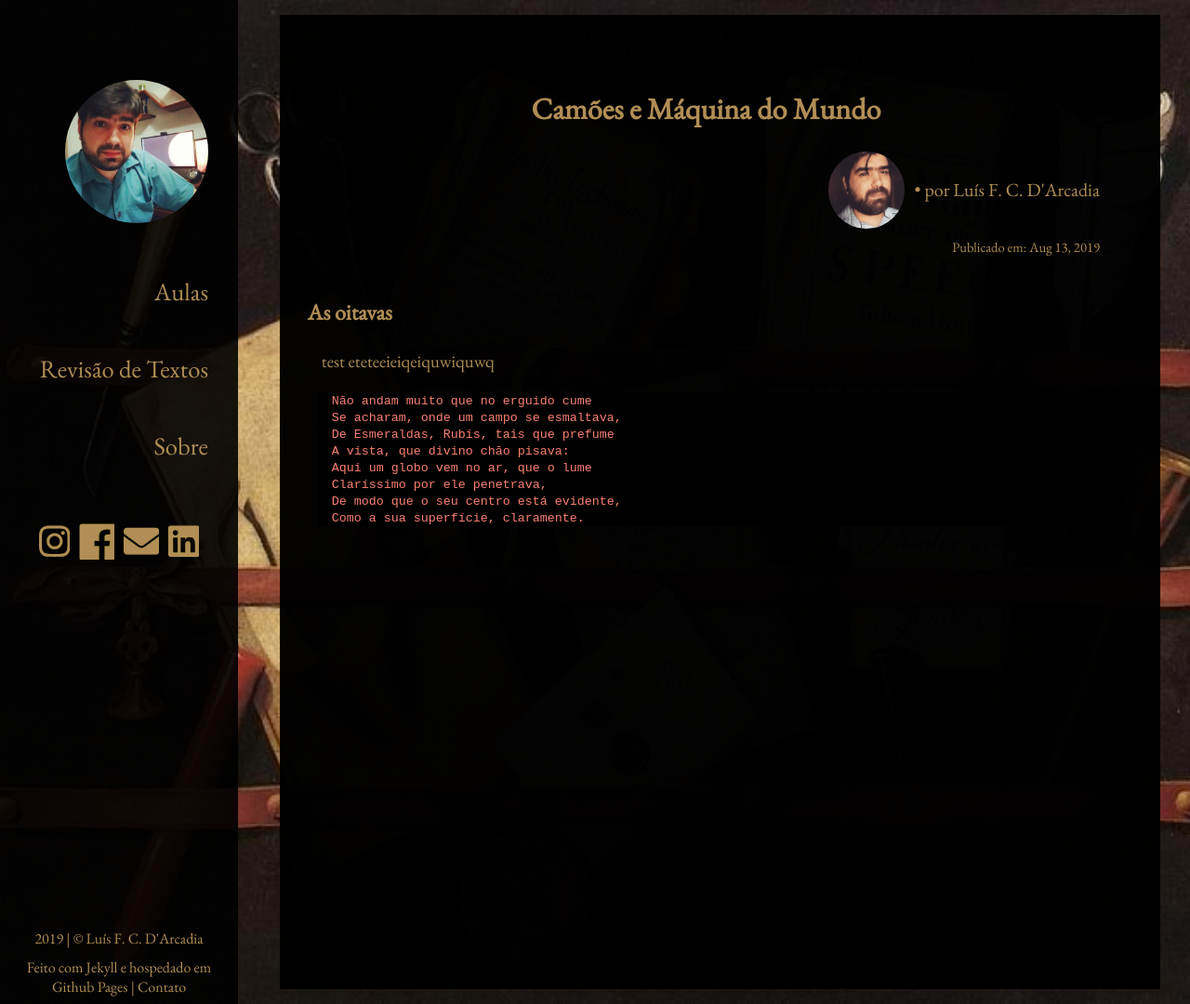
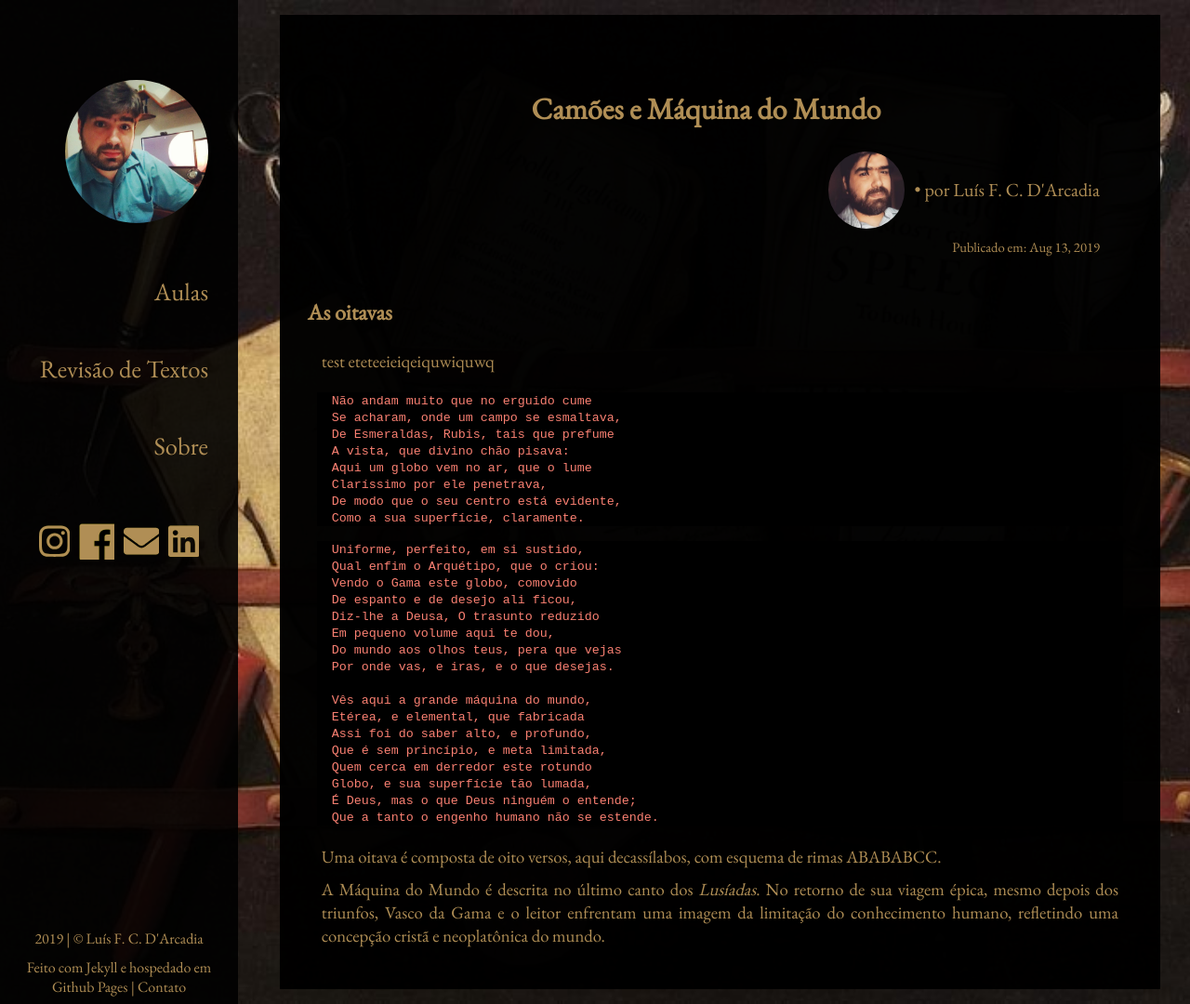
Before and after one commit to luisdarcadia/luisdarcadia.github.io, a Jekyll site: the page built from _posts/2019-08-13-camoes-maquina-do-mundo.markdown, in a window 1280 px wide and 1080 px high. Shown: the whole window at 93% size. Built offline with Jekyll 4.4.1, drawn with Linux system fonts in a browser that asks for light colours; nearby versions of some CDN libraries.

Commit message:
maquina rascunho

```diff
--- a/_posts/2019-08-13-camoes-maquina-do-mundo.markdown
+++ b/_posts/2019-08-13-camoes-maquina-do-mundo.markdown
@@ -22,3 +22,26 @@ test eteteeieiqeiquwiquwq
 	Claríssimo por ele penetrava,
 	De modo que o seu centro está evidente,
 	Como a sua superfície, claramente.
+
+>>>
+	Uniforme, perfeito, em si sustido,
+	Qual enfim o Arquétipo, que o criou:
+	Vendo o Gama este globo, comovido
+	De espanto e de desejo ali ficou,
+	Diz-lhe a Deusa, O trasunto reduzido
+	Em pequeno volume aqui te dou,
+	Do mundo aos olhos teus, pera que vejas
+	Por onde vas, e iras, e o que desejas.
+>>>
+	Vês aqui a grande máquina do mundo,
+	Etérea, e elemental, que fabricada
+	Assi foi do saber alto, e profundo,
+	Que é sem princípio, e meta limitada,
+	Quem cerca em derredor este rotundo
+	Globo, e sua superfície tão lumada,
+	É Deus, mas o que Deus ninguém o entende;
+	Que a tanto o engenho humano não se estende.
+
+Uma oitava é composta de oito versos, aqui decassílabos, com esquema de rimas ABABABCC.
+
+A Máquina do Mundo é descrita no último canto dos *Lusíadas*. No retorno de sua viagem épica, mesmo depois dos triunfos, Vasco da Gama e o leitor enfrentam uma imagem da limitação do conhecimento humano, refletindo uma concepção cristã e neoplatônica do mundo.
```
